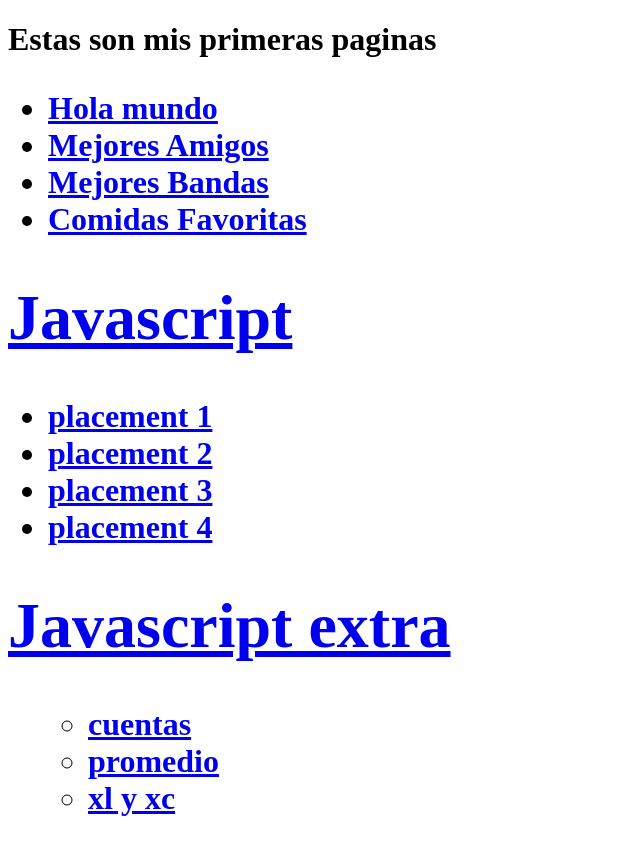
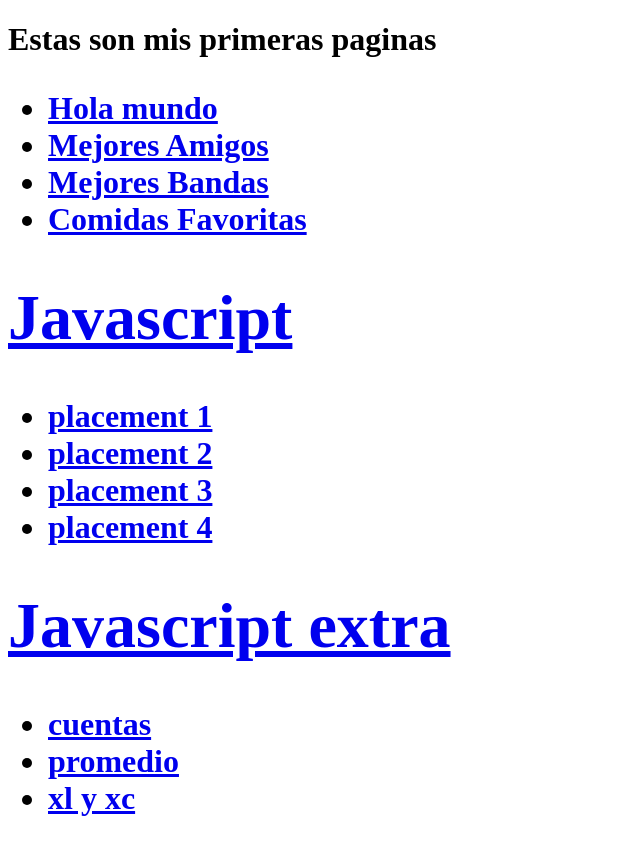
Before and after one commit to elpapu123/mejores-bandas, a plain HTML site: page index.html in a window 1280 px wide. Shown: the whole page, without its empty margins (0-640 px from the left). Drawn offline with Linux system fonts and the light colour scheme.

Commit message:
Update index.html

```diff
--- a/index.html
+++ b/index.html
@@ -1,4 +1,4 @@
-<!DOCTYPEhtml>
+<!DOCTYPE html>
 <html lang="es">
 	<head>
 		<title>Mis paginas web</title>
@@ -21,17 +21,30 @@
 		</ul>
 	<h1> Javascript </h1>
         <ul>
-                <li><a  href ="Paginas/ejercicio 1.html" > placement 1 </ a ></li>
-                <li><a  href ="Paginas/ejercicio 2.html" > placement 2 </ a ></li>
-                <li><a  href ="Paginas/ejercicio 3.html" > placement 3 </ a ></li>
-                <li><a  href ="Paginas/ejercicio 4.html" > placement 4 </ a ></li>
+                <li>
+			<a  href ="Paginas/ejercicio 1.html" > placement 1 </ a >
+		</li>
+                <li>
+			<a  href ="Paginas/ejercicio 2.html" > placement 2 </ a >
+		</li>
+                <li>
+			<a  href ="Paginas/ejercicio 3.html" > placement 3 </ a >
+		</li>
+                <li>
+			<a  href ="Paginas/ejercicio 4.html" > placement 4 </ a >
+		</li>
             </ul>
 	<h1> Javascript extra </h1>
 	<ul>
-            <ul>
-            <li><a  href ="Paginas/cuentas.html"> cuentas </ a ></li>
-            <li><a  href ="Paginas/promedio.html">promedio </ a ></li>
-            <li><a  href ="Paginas/xl y xc.html"> xl y xc </ a ></li>
+            <li>
+		    <a  href ="Paginas/cuentas.html"> cuentas </ a >
+		</li>
+            <li>
+		    <a  href ="Paginas/promedio.html">promedio </ a >
+		</li>
+            <li>
+		    <a  href ="Paginas/xl y xc.html"> xl y xc </ a >
+		</li>
 	</ul>
 		</body>
 </html>
```
